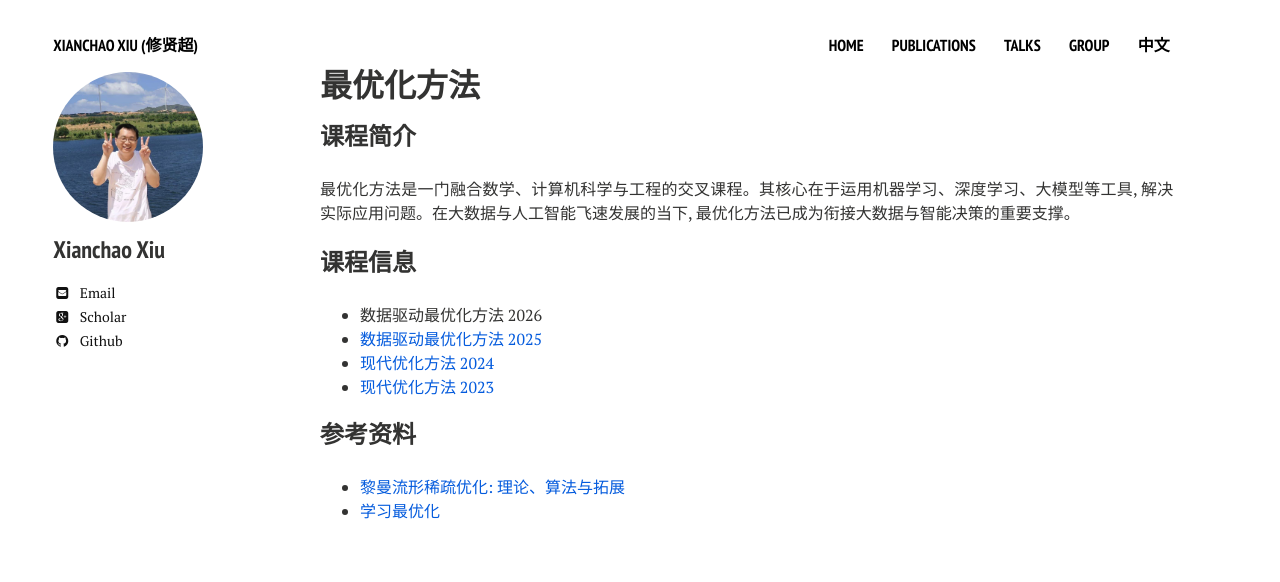
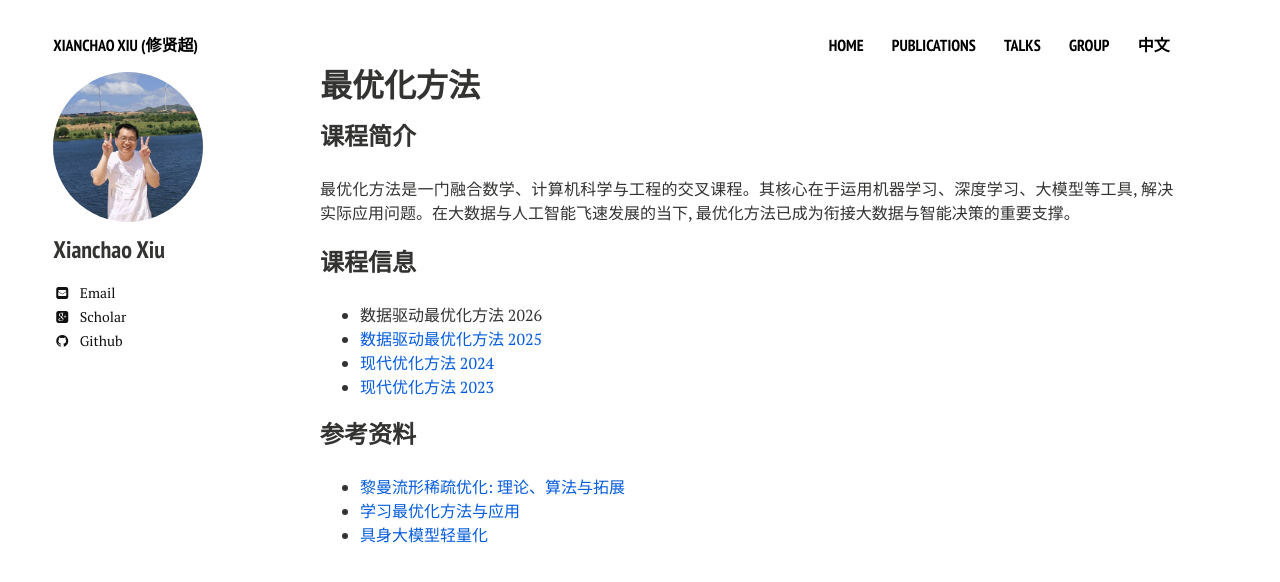
Before and after one commit to xianchaoxiu/xianchaoxiu.github.io, a Jekyll site: the page built from chinese/course/OPT/index.md, in a window 1280 px wide. Shown: the top 582 px of the page. Built offline with Jekyll 4.4.1, drawn with Linux system fonts in a browser that asks for light colours; nearby versions of some CDN libraries.

Commit message:
Update index.md

```diff
--- a/chinese/course/OPT/index.md
+++ b/chinese/course/OPT/index.md
@@ -20,4 +20,5 @@ share: false
 
 ### 参考资料
 * <a href="https://xianchaoxiu.github.io/chinese/book/OPT" class="textlink" target="_blank"> 黎曼流形稀疏优化: 理论、算法与拓展 </a><br>
-* <a href="https://xianchaoxiu.github.io/chinese/book/L2O" class="textlink" target="_blank"> 学习最优化 </a><br>
+* <a href="https://xianchaoxiu.github.io/chinese/book/L2O" class="textlink" target="_blank"> 学习最优化方法与应用 </a><br>
+* <a href="https://xianchaoxiu.github.io/chinese/book/LLM" class="textlink" target="_blank"> 具身大模型轻量化 </a><br>
```
